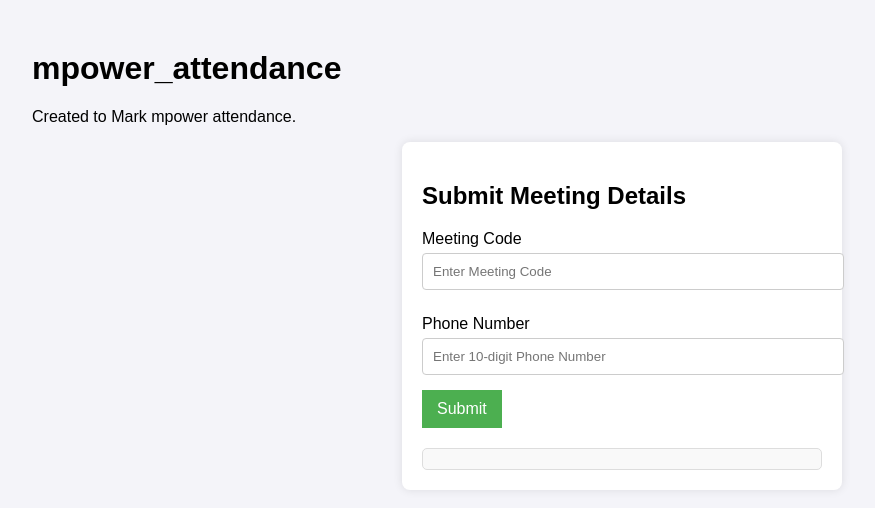
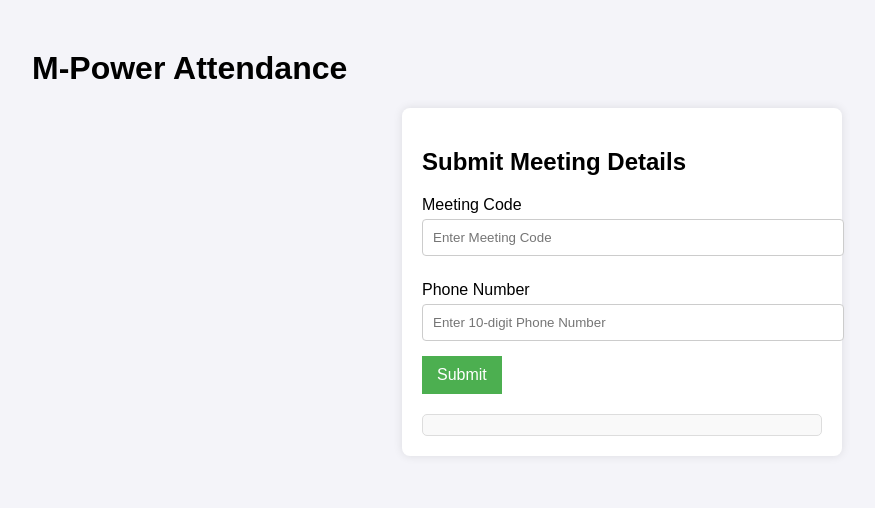
Before and after one commit to Biilal-sh/Mpower-Meet-Attendance, a plain HTML site: page index.html in a window 1280 px wide. Shown: the whole page, without its empty margins (18-893 px from the left). Drawn offline with Linux system fonts and the light colour scheme.

Commit message:
Update index.html

```diff
--- a/index.html
+++ b/index.html
@@ -52,8 +52,7 @@
     </style>
 </head>
 <body>
-    <h1>mpower_attendance</h1>
-    <p>Created to Mark mpower attendance.</p>
+    <h1>M-Power Attendance</h1>
 
     <form id="meetingForm">
         <h2>Submit Meeting Details</h2>
```
